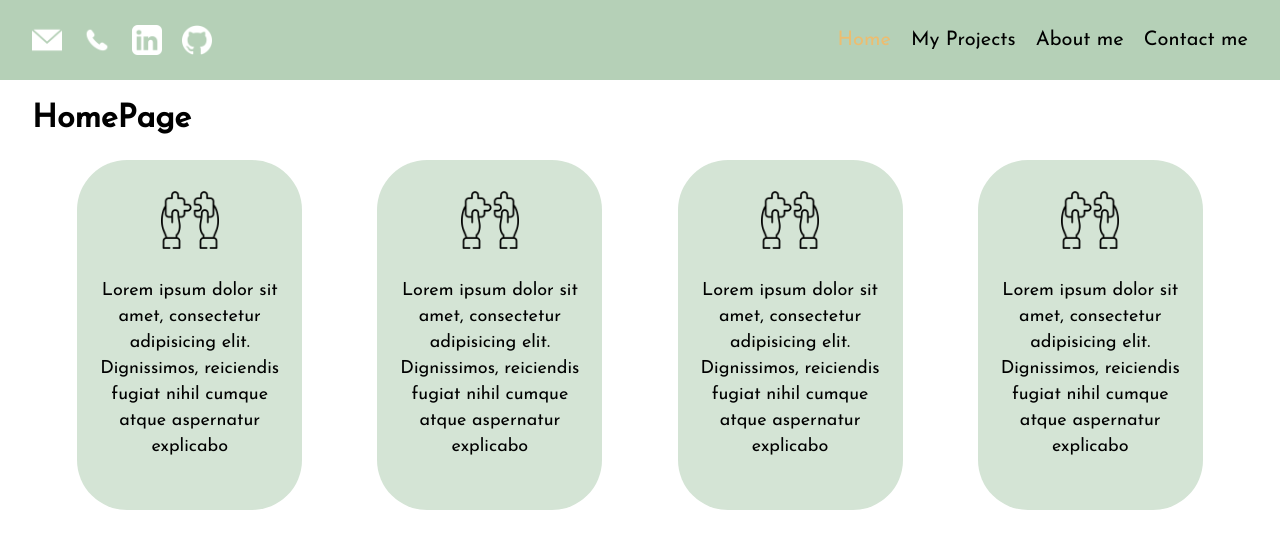
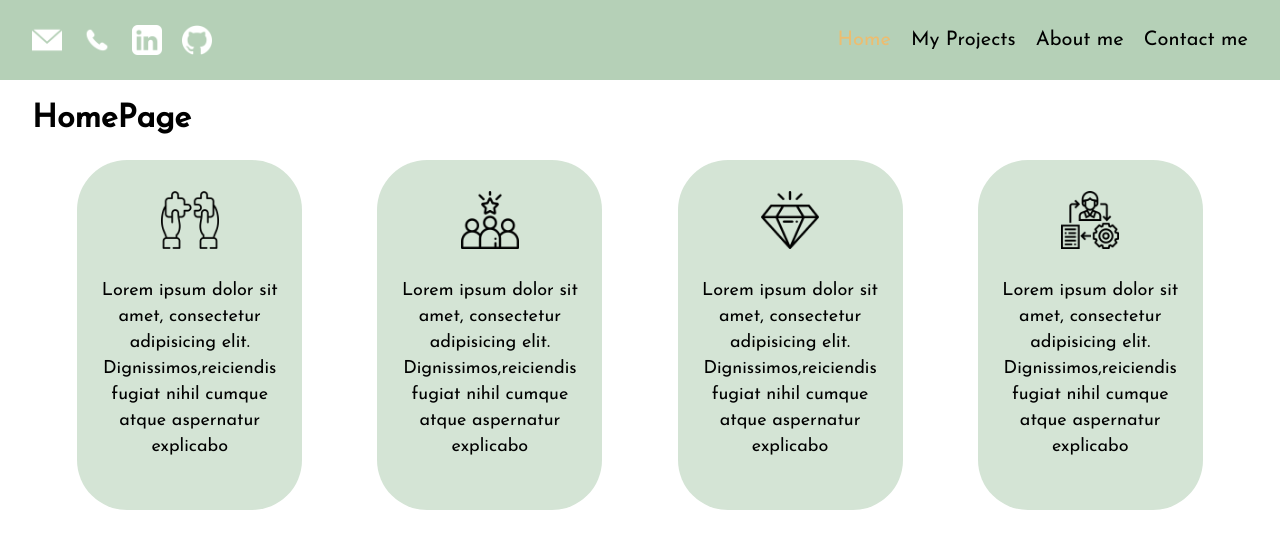
Before and after one commit to Eli421/elizabeth-portfolio, a React (Vite) app: page / in a window 1280 px wide. Shown: the top 548 px of the page. Built offline with nearby package versions, Linux system fonts and the light colour scheme.

Commit message:
005-personal-value-data
Completed component, pending to replace the lorem ipsum on each card

```diff
--- a/src/components/Cards/SkillCards/SkillCards.jsx
+++ b/src/components/Cards/SkillCards/SkillCards.jsx
@@ -7,7 +7,11 @@ import './skillCards.scss'
 export const SkillCards = () => {
   return (
 
-    <div className="card__container">
+    <div className="skills">
+        <SkillItem/>
+        <SkillItem/>
+        <SkillItem/>
+        <SkillItem/>
         <SkillItem/>
     </div>
   )
--- a/src/components/Cards/SkillCards/SkillItem.jsx
+++ b/src/components/Cards/SkillCards/SkillItem.jsx
@@ -1,6 +1,6 @@
 import React from 'react'
 import html from '../../../assets/img/skills_html.png'
-import './skillCards.scss'
+import './skillItem.scss'
 
 export const SkillItem = () => {
   return (
@@ -9,26 +9,6 @@ export const SkillItem = () => {
         <img className="card__img" src={html} alt="html logo" />
         <h3 className="card__title">HTML</h3>
       </div>
-      <div className="card">
-        <img className="card__img" src={html} alt="html logo" />
-        <h3 className="card__title">HTML</h3>
-      </div>
-      <div className="card">
-        <img className="card__img" src={html} alt="html logo" />
-        <h3 className="card__title">HTML</h3>
-      </div>
-      <div className="card">
-        <img className="card__img" src={html} alt="html logo" />
-        <h3 className="card__title">HTML</h3>
-      </div>
-      <div className="card">
-        <img className="card__img" src={html} alt="html logo" />
-        <h3 className="card__title">HTML</h3>
-      </div>
-      <div className="card">
-        <img className="card__img" src={html} alt="html logo" />
-        <h3 className="card__title">HTML</h3>
-      </div>
     </>
   );
 }
--- a/src/components/Cards/SkillCards/skillCards.scss
+++ b/src/components/Cards/SkillCards/skillCards.scss
@@ -1,30 +1,7 @@
 @import '../../../styles/base/index.scss';
 
-.card {
-    background-color: $primario;
-    padding: 25px;
-    width: 200px;
-    height: 200px;
+.skills {
     display: flex;
-    flex-direction: column;
-    justify-content: center;
-    align-items: center;
-    gap: 25px;
-    border-radius: 35px;
-
-    &__container {
-        display: flex;
-        justify-content: space-evenly;
-        flex-wrap: wrap;
-    }
-
-    &__img {
-        width: 100px;
-        object-fit: contain;
-    }
-
-    &__title {
-        margin: 0;
-        color: $blanco;
-    }
+    justify-content: space-evenly;
+    flex-wrap: wrap;
 }
--- /dev/null
+++ b/src/components/Cards/SkillCards/skillItem.scss
@@ -0,0 +1,26 @@
+@import '../../../styles/base/index.scss';
+
+.card {
+    background-color: $primario;
+    padding: 25px;
+    width: 200px;
+    height: 200px;
+    display: flex;
+    flex-direction: column;
+    justify-content: center;
+    align-items: center;
+    gap: 25px;
+    border-radius: 35px;
+
+
+
+    &__img {
+        width: 100px;
+        object-fit: contain;
+    }
+
+    &__title {
+        margin: 0;
+        color: $blanco;
+    }
+}
--- a/src/components/Cards/ValueCards/ValueCards.jsx
+++ b/src/components/Cards/ValueCards/ValueCards.jsx
@@ -1,15 +1,20 @@
 import React from 'react';
 import { ValueCardsItem } from './ValueCardsItem';
 import './ValueCards.scss'
+import { personalValues } from '../../../data';
 
 export const ValueCards = () => {
   return (
     <>
       <div className="values">
-        <ValueCardsItem/>
-        <ValueCardsItem/>
-        <ValueCardsItem/>
-        <ValueCardsItem/>
+        { personalValues.map( value => (
+          <ValueCardsItem
+            key={value.id}
+            image={value.image}
+            alternativeText={value.alternativeText}
+            description={value.description}
+          />
+        ))}
       </div>
     </>
   )
--- a/src/components/Cards/ValueCards/ValueCards.scss
+++ b/src/components/Cards/ValueCards/ValueCards.scss
@@ -1,3 +1,4 @@
+@import '../../../styles/base/index.scss';
 
 
 .values {
--- a/src/components/Cards/ValueCards/ValueCardsItem.jsx
+++ b/src/components/Cards/ValueCards/ValueCardsItem.jsx
@@ -1,15 +1,14 @@
 import React from 'react'
 import './ValueCardsItem.scss'
-import Value_1 from '../../../assets/img/value_1.png'
+import '../../../data/personal-values'
 
-export const ValueCardsItem = () => {
+export const ValueCardsItem = ({image, alternativeText, description}) => {
   return (
     <>
       <div className="value">
-        <img className="value__image" src={Value_1} alt="first icon" />
+        <img className="value__image" src={image} alt={alternativeText} />
         <p className="value__text">
-          Lorem ipsum dolor sit amet, consectetur adipisicing elit. Dignissimos,
-          reiciendis fugiat nihil cumque atque aspernatur explicabo{" "}
+          {description}
         </p>
       </div>
     </>
--- a/src/data/index.js
+++ b/src/data/index.js
@@ -1,3 +1,4 @@
 
 export * from "./social"
 export * from "./nav-items"
+export * from "./personal-values"
--- /dev/null
+++ b/src/data/personal-values.js
@@ -0,0 +1,35 @@
+
+export const personalValues = [
+    {
+        id: 1,
+        image: '/src/assets/img/value_1.png',
+        alternativeText:'First Value',
+        description: 'Lorem ipsum dolor sit amet, consectetur adipisicing elit. Dignissimos,reiciendis fugiat nihil cumque atque aspernatur explicabo'
+
+    },
+
+    {
+        id: 2,
+        image: '/src/assets/img/value_2.png',
+        alternativeText:'Second Value',
+        description: 'Lorem ipsum dolor sit amet, consectetur adipisicing elit. Dignissimos,reiciendis fugiat nihil cumque atque aspernatur explicabo'
+
+    },
+
+    {
+        id: 3,
+        image: '/src/assets/img/value_3.png',
+        alternativeText:'Third Value',
+        description: 'Lorem ipsum dolor sit amet, consectetur adipisicing elit. Dignissimos,reiciendis fugiat nihil cumque atque aspernatur explicabo'
+
+    },
+
+    {
+        id: 4,
+        image: '/src/assets/img/value_4.png',
+        alternativeText:'Fourth Value',
+        description: 'Lorem ipsum dolor sit amet, consectetur adipisicing elit. Dignissimos,reiciendis fugiat nihil cumque atque aspernatur explicabo'
+
+    },
+
+]
--- a/src/pages/home/HomePage.jsx
+++ b/src/pages/home/HomePage.jsx
@@ -1,5 +1,5 @@
 import React from 'react'
-import { SkillCards } from '../../components/Cards/SkillCards/SkillCards'
+// import { SkillCards } from '../../components/Cards/SkillCards/SkillCards'
 import { ValueCards } from '../../components/Cards/ValueCards/ValueCards'
 
 export const HomePage = () => {
```
